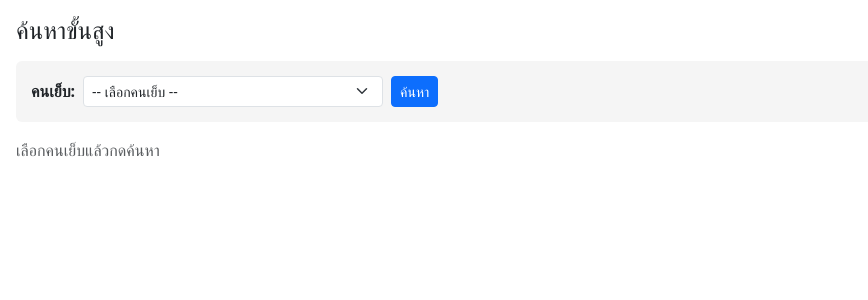
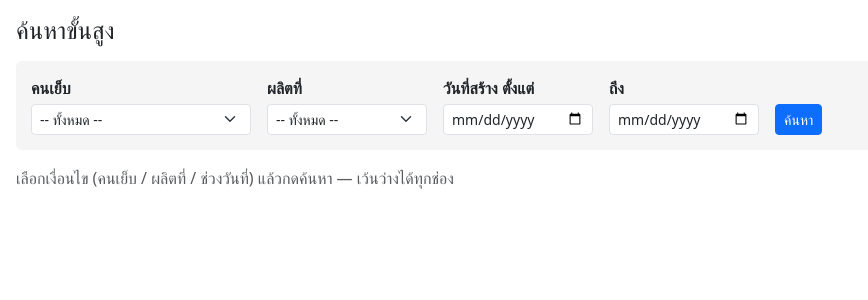
Before and after one commit to zoftdown/Claude-201-Order-V1, a Django app: page /search/ in a window 1280 px wide. Shown: the part 56-356 px from the top of the page, without its empty margins (0-868 px from the left). Run offline with Django 5.2, Linux system fonts and the light colour scheme; the visitor is signed in with stand-in values (Sample User, id 1); data that the repository does not hold is empty.

Commit message:
feat(search): add ผลิตที่ + created-date range filters
custom_search now combines three optional filters (คนเย็บ,
ผลิตที่, created_date from/to) with AND. Blank or invalid fields
are skipped; results show only when at least one filter is active.
Adds a ผลิตที่ column (green when outsourced) to the results table.

Co-Authored-By: Claude Opus 4.7 (1M context) <noreply@anthropic.com>

```diff
--- a/orders/views.py
+++ b/orders/views.py
@@ -9,6 +9,7 @@ from django.db.models import OuterRef, Q, Subquery
 from django.shortcuts import get_object_or_404, redirect, render
 from django.urls import reverse
 from django.utils import timezone
+from django.utils.dateparse import parse_date
 from django.utils.http import url_has_allowed_host_and_scheme
 from django.views.decorators.http import require_POST
 
@@ -982,7 +983,8 @@ def user_delete(request, pk):
 
 
 # ---------------------------------------------------------------------------
-# Custom search (admin-only) — start with tailor filter, more filters later.
+# Custom search (admin-only) — filters: คนเย็บ + ผลิตที่ + ช่วงวันที่สร้าง.
+# All filters AND together; every field is optional (blank = skip that one).
 # Mounted at /order/search/.
 # ---------------------------------------------------------------------------
 
@@ -993,26 +995,45 @@ def custom_search(request):
     tailors = Tailor.objects.filter(is_active=True).order_by('name')
 
     tailor_id = (request.GET.get('tailor') or '').strip()
-    orders = None  # None = ยังไม่ได้กดค้นหา
+    production_place = (request.GET.get('production_place') or '').strip()
+    date_from = (request.GET.get('date_from') or '').strip()
+    date_to = (request.GET.get('date_to') or '').strip()
+
     selected_tailor = None
-
     if tailor_id:
         try:
             selected_tailor = Tailor.objects.get(pk=tailor_id)
         except (Tailor.DoesNotExist, ValueError):
             selected_tailor = None
 
+    valid_production = production_place in dict(Order.PRODUCTION_CHOICES)
+    parsed_from = parse_date(date_from)
+    parsed_to = parse_date(date_to)
+
+    # Any usable filter present? Blank/invalid fields are simply ignored.
+    has_filter = bool(selected_tailor or valid_production or parsed_from or parsed_to)
+
+    orders = None  # None = ยังไม่ได้กดค้นหา / ไม่มี filter
+    if has_filter:
+        qs = Order.objects.all()
         if selected_tailor is not None:
-            orders = (
-                Order.objects
-                .filter(tailors=selected_tailor)
-                .order_by('-is_urgent', '-created_date', '-id')
-                .distinct()
-            )
+            qs = qs.filter(tailors=selected_tailor)
+        if valid_production:
+            qs = qs.filter(production_place=production_place)
+        if parsed_from:
+            qs = qs.filter(created_date__gte=parsed_from)
+        if parsed_to:
+            qs = qs.filter(created_date__lte=parsed_to)
+        orders = qs.order_by('-is_urgent', '-created_date', '-id').distinct()
 
     return render(request, 'orders/custom_search.html', {
         'tailors': tailors,
         'orders': orders,
         'selected_tailor': selected_tailor,
         'tailor_id': tailor_id,
+        'production_choices': Order.PRODUCTION_CHOICES,
+        'production_place': production_place,
+        'date_from': date_from,
+        'date_to': date_to,
+        'has_filter': has_filter,
     })
--- a/templates/orders/custom_search.html
+++ b/templates/orders/custom_search.html
@@ -5,26 +5,47 @@
 <h4 class="mb-3">ค้นหาขั้นสูง</h4>
 
 <form method="get" class="mb-3" style="padding:15px; background:#f5f5f5; border-radius:6px;">
-    <div class="d-flex gap-2 align-items-center flex-wrap">
-        <label class="mb-0"><strong>คนเย็บ:</strong></label>
-        <select name="tailor" class="form-select form-select-sm" style="max-width:300px;">
-            <option value="">-- เลือกคนเย็บ --</option>
+    <div class="d-flex gap-3 align-items-end flex-wrap">
+        <div>
+            <label class="form-label mb-1"><strong>คนเย็บ</strong></label>
+            <select name="tailor" class="form-select form-select-sm" style="min-width:220px;">
+                <option value="">-- ทั้งหมด --</option>
                 {% for t in tailors %}
                     <option value="{{ t.id }}" {% if tailor_id == t.id|stringformat:"s" %}selected{% endif %}>
                         {{ t.name }}{% if t.phone %} ({{ t.phone }}){% endif %}
                     </option>
                 {% endfor %}
             </select>
+        </div>
+        <div>
+            <label class="form-label mb-1"><strong>ผลิตที่</strong></label>
+            <select name="production_place" class="form-select form-select-sm" style="min-width:160px;">
+                <option value="">-- ทั้งหมด --</option>
+                {% for value, label in production_choices %}
+                    <option value="{{ value }}" {% if production_place == value %}selected{% endif %}>{{ label }}</option>
+                {% endfor %}
+            </select>
+        </div>
+        <div>
+            <label class="form-label mb-1"><strong>วันที่สร้าง ตั้งแต่</strong></label>
+            <input type="date" name="date_from" value="{{ date_from }}" class="form-control form-control-sm" style="min-width:150px;">
+        </div>
+        <div>
+            <label class="form-label mb-1"><strong>ถึง</strong></label>
+            <input type="date" name="date_to" value="{{ date_to }}" class="form-control form-control-sm" style="min-width:150px;">
+        </div>
+        <div class="d-flex gap-2">
             <button type="submit" class="btn btn-primary btn-sm">ค้นหา</button>
-        {% if selected_tailor %}
+            {% if has_filter %}
                 <a href="{% url 'custom_search' %}" class="btn btn-outline-secondary btn-sm">ล้าง</a>
             {% endif %}
         </div>
+    </div>
 </form>
 
-{% if selected_tailor %}
+{% if has_filter %}
     <h5 class="mt-3">
-        ใบงานของ <strong>{{ selected_tailor.name }}</strong>
+        ผลการค้นหา
         <span class="text-muted small">— พบ {{ orders|length }} ใบ</span>
     </h5>
 
@@ -37,6 +58,7 @@
                         <th>วันที่</th>
                         <th>ลูกค้า</th>
                         <th>ชื่องาน</th>
+                        <th>ผลิตที่</th>
                         <th>stage ปัจจุบัน</th>
                         <th></th>
                     </tr>
@@ -51,6 +73,7 @@
                         <td>{{ order.created_date|date:"d/m/Y" }}</td>
                         <td>{{ order.customer_name }}</td>
                         <td>{{ order.shirt_name }}</td>
+                        <td><span{% if order.production_place != 'ผลิตเอง' %} class="text-success fw-bold"{% endif %}>{{ order.production_place }}</span></td>
                         <td>
                             {% if order.packed_at %}เสร็จแล้ว
                             {% elif order.sent_to_tailors_at %}ส่งเย็บ
@@ -67,9 +90,9 @@
             </table>
         </div>
     {% else %}
-        <p class="text-muted mt-2">ไม่พบใบงานของคนเย็บคนนี้</p>
+        <p class="text-muted mt-2">ไม่พบใบงานตามเงื่อนไขที่เลือก</p>
     {% endif %}
 {% else %}
-    <p class="text-muted mt-3">เลือกคนเย็บแล้วกดค้นหา</p>
+    <p class="text-muted mt-3">เลือกเงื่อนไข (คนเย็บ / ผลิตที่ / ช่วงวันที่) แล้วกดค้นหา — เว้นว่างได้ทุกช่อง</p>
 {% endif %}
 {% endblock %}
```
Lines whose indentation alone changed are shown as unchanged.
